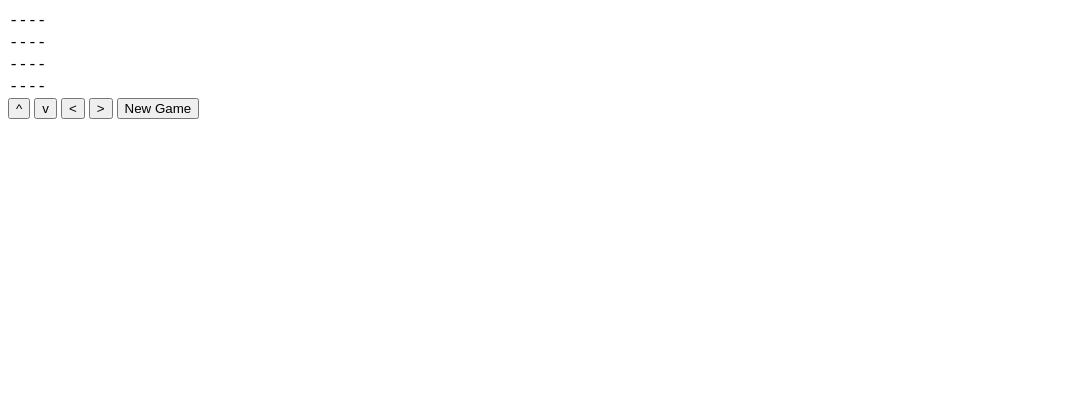
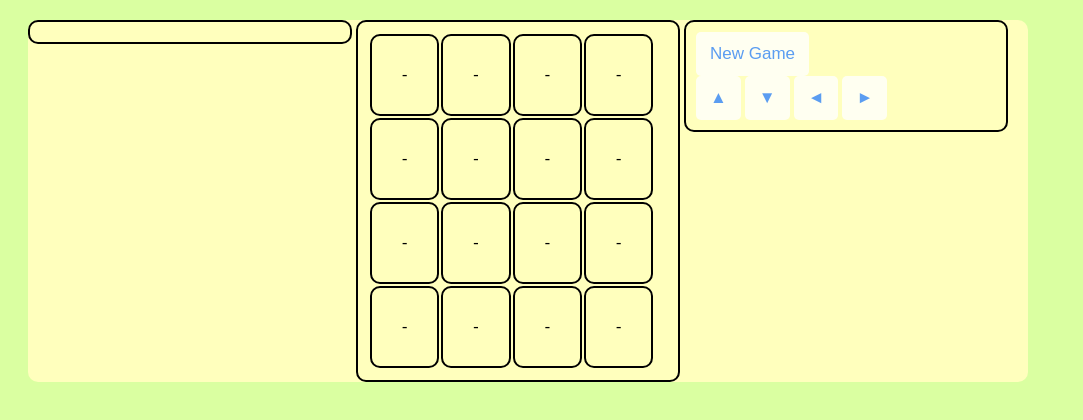
Before and after one commit to Jazzzter/2048, a plain HTML site: page index.html in a window 1280 px wide. Shown: the whole page, without its empty margins (0-1083 px from the left). Drawn offline with Linux system fonts and the light colour scheme.

Commit message:
revision A1

```diff
--- a/index.html
+++ b/index.html
@@ -47,16 +47,18 @@
             </div>
 
             <div class="controlZone">
+                <button id="move" onclick="newGame()">New Game</button>
+                <br>
+                <button id="move" onclick="moveUp(game)">&#9650</button>
+                <button id="move" onclick="moveDown(game)">&#9660</button>
+                <button id="move" onclick="moveLeft(game)">&#9668</button>
+                <button id="move" onclick="moveRight(game)">&#9658</button>
+
 
             </div>
 
         </div>
 <script src="script.js"></script>
-        <button id="move" onclick="moveUp(game)">^</button>
-        <button id="move" onclick="moveDown(game)">v</button>
-        <button id="move" onclick="moveLeft(game)"><</button>
-        <button id="move" onclick="moveRight(game)">></button>
-        <button id="move" onclick="newGame()">New Game</button>
 
     </body>
 </html>
--- a/style.css
+++ b/style.css
@@ -1,4 +1,4 @@
-/*
+
 body {
     background-color: #DAFFA1;
 }
@@ -17,9 +17,9 @@ body {
     display: inline-block;
     vertical-align: top;
 
-    width: 33%;
-    height: 10px;
-    padding: 0px;
+    width: 30%;
+    height: auto;
+    padding: 10px;
     border: 2px solid black;
     border-radius: 10px;
     background-color: #FFFFBD;
@@ -31,4 +31,28 @@ body {
     border: 2px solid black;
     border-radius: 10px;
     background-color: #FFFFBD;
-}*/
+}
+
+
+/*----Button----*/
+#move {
+    align-items: center;
+    padding: 12px 14px;
+    font-size: 17px;
+    border-radius: 5px;
+    border: none;
+    outline: none;
+    cursor: pointer;
+    font-family: 'Fresca', sans-serif;
+    background-color: #FFFFFF;
+    opacity: 0.8;
+    color: hsl(216, 100%, 60%);
+    transition: 0.5s;
+}
+
+#move:hover {
+    background-color: hsla(216, 100%, 60%, 0.8);
+    color: #FFFFFF;
+    border: 3px solid #FFFFFF;
+    border-radius: 5px;
+}
```
